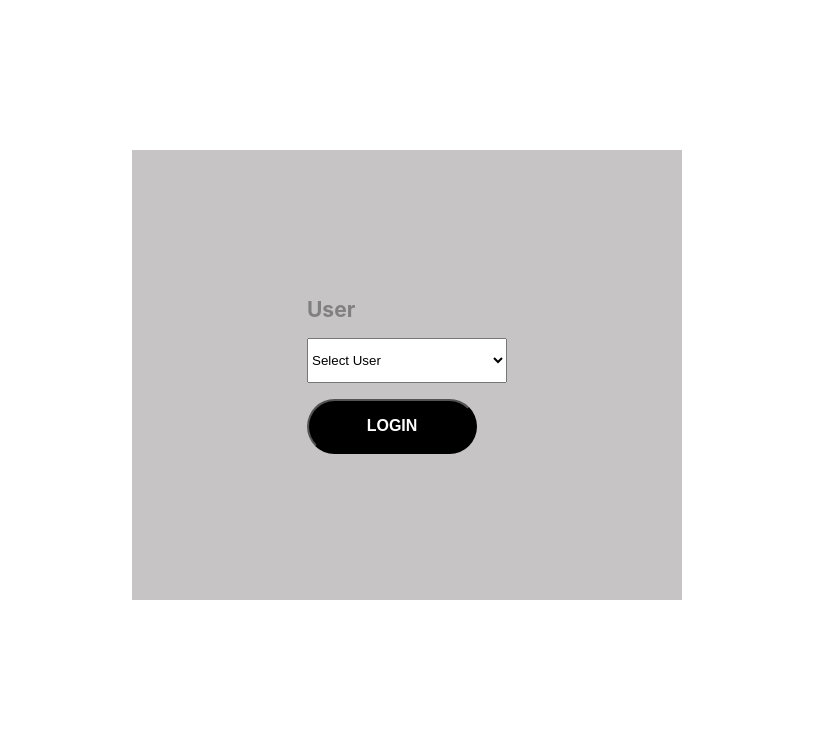
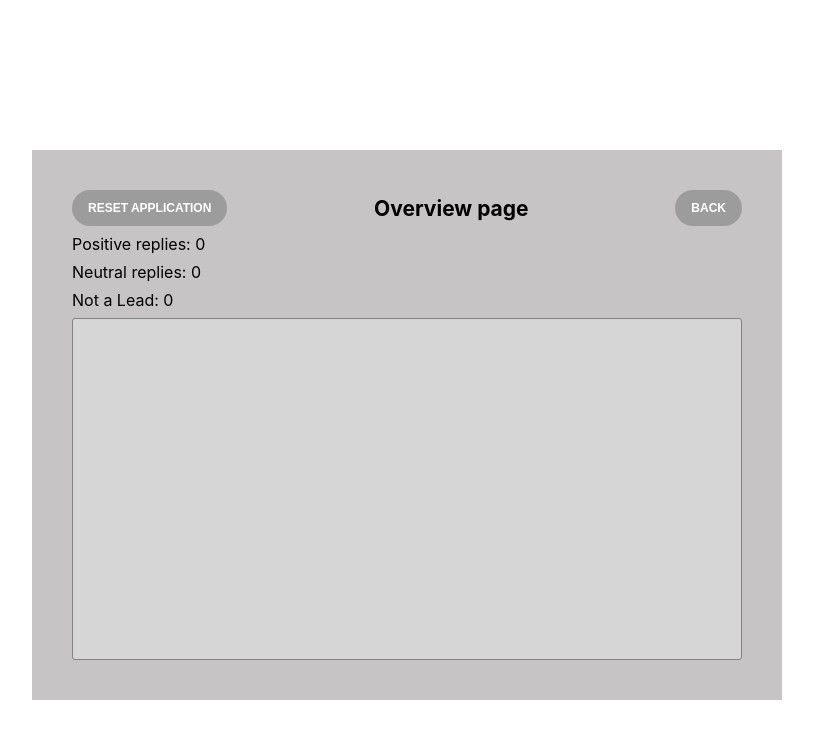
Before and after one commit to brunoslam/email_processor, a React (Create React App) app: page /overview in a window 1280 px wide. Before the commit this address led to /login. Shown: the top 738 px of the page, without its empty margins (233-1046 px from the left). Built offline with nearby package versions, Linux system fonts and the light colour scheme; sample sign-in values are in the browser's storage.

Commit message:
WIP on lead & overview page

```diff
--- a/package.json
+++ b/package.json
@@ -8,6 +8,7 @@
     "@testing-library/user-event": "^13.2.1",
     "react": "^18.2.0",
     "react-dom": "^18.2.0",
+    "react-modal": "^3.15.1",
     "react-router-dom": "6",
     "react-scripts": "5.0.1",
     "styled-components": "^5.3.5",
--- a/src/App.js
+++ b/src/App.js
@@ -1,11 +1,14 @@
 import MainRouter from "./Route";
 import { UserProvider } from "./contexts/user-context";
+import { EmailProvider } from "./contexts/email-context";
 import "./App.css";
 
 function App() {
   return (
     <UserProvider>
-      <MainRouter />
+      <EmailProvider>
+        <MainRouter />
+      </EmailProvider>
     </UserProvider>
   );
 }
--- a/src/components/Button/index.js
+++ b/src/components/Button/index.js
@@ -5,7 +5,7 @@ const Button = styled.button`
   color: white;
   font-size: 16px;
   font-weight: bold;
-  height: 55px;
+  height: 50px;
   border-radius: 32px;
   width: 170px;
   text-transform: uppercase;
--- /dev/null
+++ b/src/components/Layout/index.js
@@ -0,0 +1,26 @@
+import styled from "styled-components";
+
+const BoardRoot = styled.div`
+  margin-top: 150px;
+  display: flex;
+  justify-content: center;
+`;
+
+const Board = styled.div`
+  width: 750px;
+  min-height: 550px;
+  background: #c6c4c4;
+  display: flex;
+  justify-content: center;
+  align-items: center;
+`;
+
+const Layout = ({ children }) => {
+  return (
+    <BoardRoot>
+      <Board>{children}</Board>
+    </BoardRoot>
+  );
+};
+
+export default Layout;
--- /dev/null
+++ b/src/contexts/email-context.js
@@ -0,0 +1,54 @@
+import * as React from "react";
+
+const EmailContext = React.createContext();
+
+let processedEmails = localStorage.getItem("processedEmails");
+processedEmails = processedEmails ? JSON.parse(processedEmails) : [];
+
+function emailReducer(state, action) {
+  switch (action.type) {
+    case "POSITIVE_REPLY":
+    case "NEUTRAL_REPLY":
+    case "NOT_A_LEAD":
+      const newState = {
+        emails: [
+          ...state.emails,
+          {
+            ...action.payload.email,
+            user: action.payload.user,
+            status: action.type,
+          },
+        ],
+      };
+      localStorage.setItem("processedEmails", JSON.stringify(newState.emails));
+      return newState;
+    case "RESET":
+      localStorage.setItem("processedEmails", JSON.stringify([]));
+      return {
+        emails: [],
+      };
+    default:
+      return state;
+  }
+}
+
+function EmailProvider({ children }) {
+  const [state, dispatch] = React.useReducer(emailReducer, {
+    emails: processedEmails,
+  });
+
+  const value = { state, dispatch };
+  return (
+    <EmailContext.Provider value={value}>{children}</EmailContext.Provider>
+  );
+}
+
+function useEmail() {
+  const context = React.useContext(EmailContext);
+  if (context === undefined) {
+    throw new Error("useUser must be used within a UserProvider");
+  }
+  return context;
+}
+
+export { EmailProvider, useEmail };
--- a/src/contexts/user-context.js
+++ b/src/contexts/user-context.js
@@ -2,13 +2,17 @@ import * as React from "react";
 
 const UserContext = React.createContext();
 
+const user = localStorage.getItem("user");
+
 function userReducer(state, action) {
   switch (action.type) {
     case "login":
+      localStorage.setItem("user", action.payload);
       return {
         user: action.payload,
       };
     case "logout":
+      localStorage.removeItem("user");
       return {
         user: undefined,
       };
@@ -20,7 +24,7 @@ function userReducer(state, action) {
 
 function UserProvider({ children }) {
   const [state, dispatch] = React.useReducer(userReducer, {
-    user: undefined,
+    user: user ? user : undefined,
   });
 
   const value = { state, dispatch };
--- a/src/index.css
+++ b/src/index.css
@@ -7,6 +7,10 @@ body {
   -moz-osx-font-smoothing: grayscale;
 }
 
+* {
+  box-sizing: border-box;
+}
+
 code {
   font-family: source-code-pro, Menlo, Monaco, Consolas, 'Courier New',
     monospace;
--- a/src/index.js
+++ b/src/index.js
@@ -5,11 +5,7 @@ import App from "./App";
 import reportWebVitals from "./reportWebVitals";
 
 const root = ReactDOM.createRoot(document.getElementById("root"));
-root.render(
-  <React.StrictMode>
-    <App />
-  </React.StrictMode>
-);
+root.render(<App />);
 
 // If you want to start measuring performance in your app, pass a function
 // to log results (for example: reportWebVitals(console.log))
--- a/src/pages/Leads/index.js
+++ b/src/pages/Leads/index.js
@@ -1,5 +1,190 @@
+import { useState, useEffect, useRef } from "react";
+import { Link } from "react-router-dom";
+import Modal from "react-modal";
+import styled from "styled-components";
+import Layout from "../../components/Layout";
+import PrimaryButton from "../../components/Button";
+import { getEmail } from "../../utils";
+import { useEmail } from "../../contexts/email-context";
+import { useUser } from "../../contexts/user-context";
+
+const Main = styled.div`
+  padding: 40px;
+  width: 100%;
+  height: 100%;
+`;
+
+const Toolbar = styled.div`
+  display: flex;
+  justify-content: space-between;
+  align-items: center;
+`;
+
+const Actions = styled.div`
+  display: flex;
+  justify-content: flex-end;
+  align-items: center;
+  gap: 16px;
+`;
+
+const Button = styled.button`
+  background: #9c9c9c;
+  color: white;
+  font-size: 12px;
+  font-weight: bold;
+  height: 36px;
+  border-radius: 18px;
+  border: none;
+  padding: 5px 16px;
+  text-transform: uppercase;
+  cursor: pointer;
+`;
+
+const Process = styled.div`
+  display: flex;
+  padding: 30px;
+  justify-content: space-between;
+`;
+
+const EmailContent = styled.div`
+  display: flex;
+  color: #505050;
+  align-items: center;
+  gap: 16px;
+  flex-direction: column;
+`;
+
+const Subject = styled.div`
+  width: 100%;
+  height: 35px;
+  border: 1px solid #000000;
+  border-radius: 5px;
+`;
+
+const Body = styled.div`
+  width: 100%;
+  height: 100%;
+  flex: 1;
+  border: 1px solid #000000;
+  border-radius: 5px;
+`;
+
+const SessionModalWrapper = styled.div`
+  display: flex;
+  justify-content: center;
+  align-items: center;
+  gap: 16px;
+  flex-direction: column;
+
+  h3 {
+    margin: 0px;
+  }
+
+  h4 {
+    margin: 0px;
+    color: #a8a8a8;
+  }
+`;
+
+const customStyles = {
+  content: {
+    top: "50%",
+    left: "50%",
+    right: "auto",
+    bottom: "auto",
+    marginRight: "-50%",
+    transform: "translate(-50%, -50%)",
+  },
+};
+
+let timer, time;
+
 function Leads() {
-  return <div>Leads</div>;
+  const [email, setEmail] = useState();
+  const [modalIsOpen, setIsOpen] = useState(true);
+
+  const {
+    state: { user },
+    dispatch: userDispatch,
+  } = useUser();
+
+  const { dispatch  } = useEmail();
+
+  const timeRef = useRef();
+  console.log("ocount", timeRef);
+
+  const trigger = () => {
+    time = 0;
+    timer = setInterval(() => {
+      time = time + 1;
+      timeRef.current.textContent = `${time} s`;
+    }, 1000);
+  };
+
+  const getNew = () => {
+    const newEmail = getEmail();
+    if (timer) clearInterval(timer);
+    trigger();
+    setEmail(newEmail);
+    setIsOpen(false);
+  };
+
+  useEffect(() => {
+    getNew();
+  }, []);
+
+  useEffect(() => {
+    console.log("changedasdfsdf");
+    if (time === 5) {
+      setIsOpen(true);
+    }
+  }, [timeRef.current]);
+
+  const processEmail = (type) => {};
+  const mark = (status) => () => {
+    dispatch({ type: status, payload: { email, user } });
+    getNew();
+  };
+
+  const logOut = () => {
+    userDispatch({ type: "logout" })
+  }
+
+  return (
+    <Layout>
+      <Main>
+        <Toolbar>
+          <span ref={timeRef}>0 s</span>
+          <Actions>
+            <Link to="/overview">Overview</Link>
+            <Button onClick={logOut}>Exit</Button>
+          </Actions>
+        </Toolbar>
+        <Process>
+          <PrimaryButton onClick={mark("POSITIVE_REPLY")}>
+            positive reply
+          </PrimaryButton>
+          <PrimaryButton onClick={mark("NEUTRAL_REPLY")}>
+            netural reply
+          </PrimaryButton>
+          <PrimaryButton onClick={mark("NOT_A_LEAD")}>not a lead</PrimaryButton>
+        </Process>
+        <EmailContent>
+          <h2>Email</h2>
+          <Subject>{email ? email.subject : "Subject"}</Subject>
+          <Body>{email ? email.body : "Body"}</Body>
+        </EmailContent>
+
+        <Modal isOpen={modalIsOpen} style={customStyles} contentLabel="Expired">
+          <SessionModalWrapper>
+            <h3>Session Expired</h3>
+            <h4>Page will be refresh because session has expired.</h4>
+            <PrimaryButton onClick={getNew}>Ok</PrimaryButton>
+          </SessionModalWrapper>
+        </Modal>
+      </Main>
+    </Layout>
+  );
 }
 
 export default Leads;
--- a/src/pages/Login/index.js
+++ b/src/pages/Login/index.js
@@ -1,6 +1,7 @@
 import { useState } from "react";
 import { users } from "../../data";
 import Button from "../../components/Button";
+import Layout from "../../components/Layout";
 import { useUser } from "../../contexts/user-context";
 import "./style.css";
 import { Navigate } from "react-router-dom";
@@ -29,8 +30,7 @@ function Login() {
   };
 
   return (
-    <div className="root">
-      <div className="main">
+    <Layout>
       <div className="content">
         <div>
           <label>User</label>
@@ -43,8 +43,7 @@ function Login() {
         </select>
         <Button onClick={login}>Login</Button>
       </div>
-      </div>
-    </div>
+    </Layout>
   );
 }
 
--- a/src/pages/Overview/index.js
+++ b/src/pages/Overview/index.js
@@ -1,5 +1,118 @@
+import { useState, useEffect, useRef } from "react";
+import { useNavigate } from "react-router-dom";
+import styled from "styled-components";
+import Layout from "../../components/Layout";
+import PrimaryButton from "../../components/Button";
+import { useEmail } from "../../contexts/email-context";
+
+const Main = styled.div`
+  padding: 40px;
+  width: 100%;
+  height: 100%;
+  display: flex;
+  flex-direction: column;
+  gap: 8px;
+  p {
+    margin: 0px;
+  }
+`;
+
+const Toolbar = styled.div`
+  display: flex;
+  justify-content: space-between;
+  align-items: center;
+  span {
+    font-size: 21px;
+    font-weight: bold;
+  }
+`;
+
+const Button = styled.button`
+  background: #9c9c9c;
+  color: white;
+  font-size: 12px;
+  font-weight: bold;
+  height: 36px;
+  border-radius: 18px;
+  border: none;
+  padding: 5px 16px;
+  text-transform: uppercase;
+  cursor: pointer;
+`;
+
+const List = styled.div`
+  background: #d6d6d6;
+  border: 1px solid #838383;
+  border-radius: 3px;
+  flex: 1;
+  & div {
+    width: 25%;
+    padding: 10px;
+    overflow: hidden;
+  }
+  & > div {
+    display: flex;
+    width: 100%;
+    border-bottom: 1px solid #838383;
+  }
+`;
+
 function Overview() {
-  return <div>Overview</div>;
+  const navigate = useNavigate();
+
+  const {
+    state: { emails },
+    dispatch,
+  } = useEmail();
+
+  const postiveReplies = emails.filter(
+    (email) => email.status === "POSITIVE_REPLY"
+  ).length;
+  const neutralReplies = emails.filter(
+    (email) => email.status === "NEUTRAL_REPLY"
+  ).length;
+  const notALead = emails.filter(
+    (email) => email.status === "NOT_A_LEAD"
+  ).length;
+
+  const goBack = () => {
+    navigate(-1);
+  };
+
+  const reset = () => {
+    dispatch({ type: "RESET" });
+  };
+
+  return (
+    <Layout>
+      <Main>
+        <Toolbar>
+          <Button onClick={reset}>reset application</Button>
+          <span>Overview page</span>
+          <Button onClick={goBack}>Back</Button>
+        </Toolbar>
+        <p>
+          <span>Positive replies: </span> <span>{postiveReplies}</span>
+        </p>
+        <p>
+          <span>Neutral replies: </span> <span>{neutralReplies}</span>
+        </p>
+        <p>
+          <span>Not a Lead: </span> <span>{notALead}</span>
+        </p>
+        <List>
+          {emails.map((email, index) => (
+            <div key={index}>
+              <div>{email.subject}</div>
+              <div>{email.body}</div>
+              <div>{email.status}</div>
+              <div>{email.user}</div>
+            </div>
+          ))}
+        </List>
+      </Main>
+    </Layout>
+  );
 }
 
 export default Overview;
--- a/src/utils/index.js
+++ b/src/utils/index.js
@@ -0,0 +1,6 @@
+import { emails } from "../data";
+
+export const getEmail = () => {
+  // Use this function as email source. Assume it as infinite email pools since the email data has no id.
+  return emails[Math.floor(Math.random() * emails.length)];
+};
```
Also changed, not shown: 1 other file (tests, documents, lock files or other folders). Lines whose indentation alone changed are shown as unchanged.
